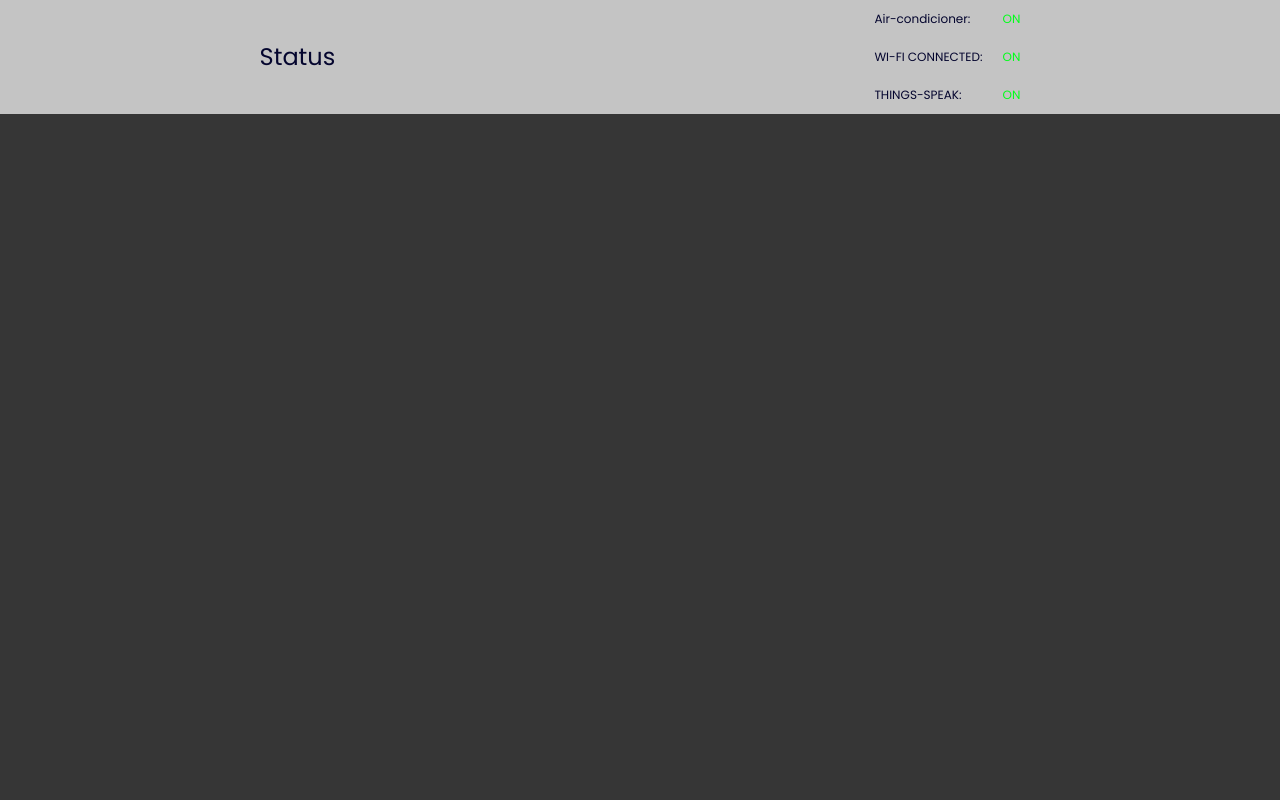
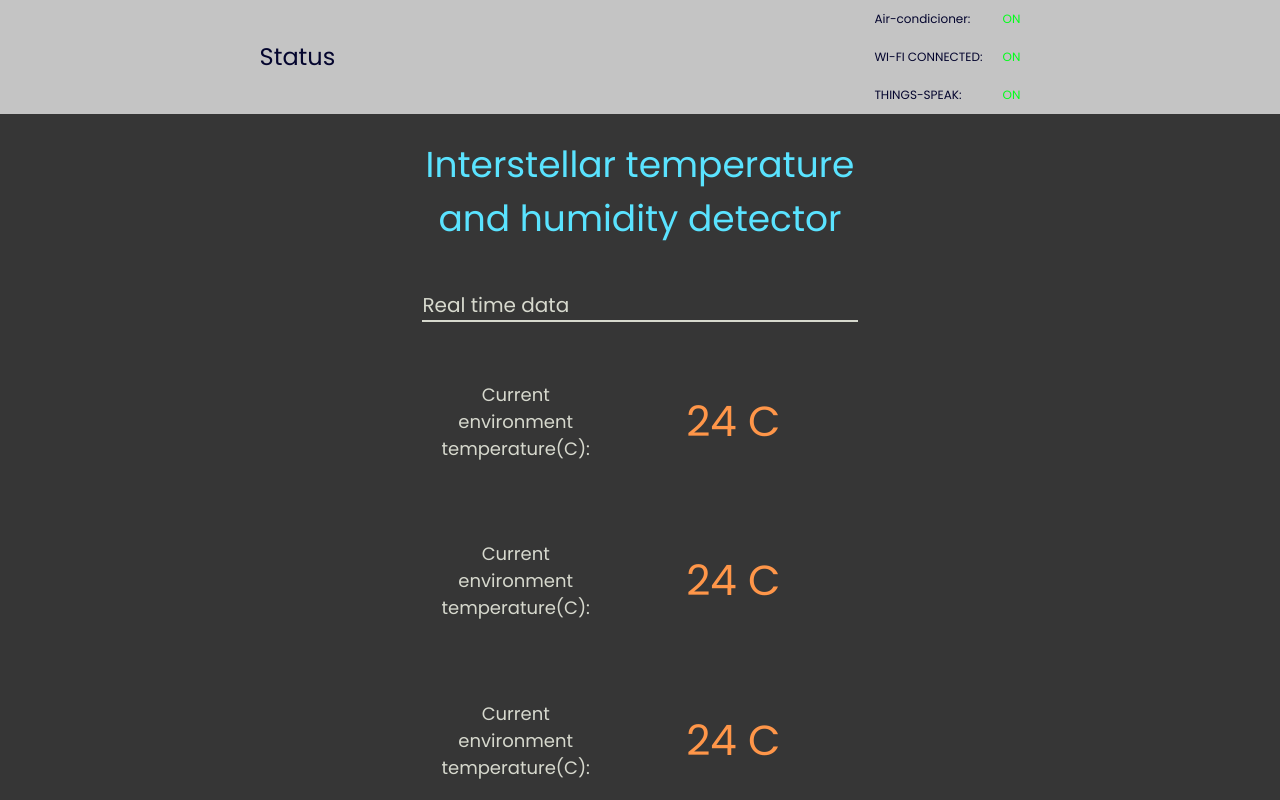
Before and after one commit to Dheyson/interstellar-DHT11-sensor, a React (Create React App) app in the folder frontend/web/: page / in a window 1280 px wide. Shown: the top 800 px of the page. Built offline with nearby package versions, Linux system fonts and the light colour scheme.

Commit message:
feat: Create information containers

```diff
--- a/frontend/web/src/components/Header/styled.js
+++ b/frontend/web/src/components/Header/styled.js
@@ -14,8 +14,6 @@ export const Title = styled.h2`
 	font-size: 24px;
 	line-height: 36px;
 	color: #04052E;
-
-
 
 @media (min-width: 1440px) {
     font-size: 32px;
--- /dev/null
+++ b/frontend/web/src/components/Main/index.js
@@ -0,0 +1,20 @@
+import React from 'react';
+
+import * as S from './styles';
+import RealTime from '../RealTimeData';
+
+const Main = () => {
+	return (
+		<S.MainContainer>
+			<S.Title>
+				Interstellar temperature <br/>and humidity detector
+			</S.Title>
+			<S.WrapperData>
+				<RealTime/>
+				<RealTime/>
+			</S.WrapperData>
+		</S.MainContainer>
+	);
+}
+
+export default Main;
--- /dev/null
+++ b/frontend/web/src/components/Main/styles.js
@@ -0,0 +1,33 @@
+import styled from 'styled-components';
+
+export const MainContainer = styled.main`
+	display: flex;
+	flex-direction: column;
+	justify-content: space-between;
+	align-items: center;
+`;
+
+export const Title = styled.h1`
+	font-family: Poppins;
+	font-style: normal;
+	font-weight: normal;
+	font-size: 36px;
+	line-height: 54px;
+	color: #5AE3FF;
+
+	@media (min-width: 1440px) {
+    font-size: 58px;
+		line-height: 87px;
+  }
+`;
+
+export const WrapperData = styled.div`
+	display: flex;
+	flex-direction: column;
+	justify-content: space-between;
+	align-items: center;
+
+	@media (min-width: 1440px) {
+    flex-direction: row;
+	}
+`
--- /dev/null
+++ b/frontend/web/src/components/RealTimeData/SmallData/index.js
@@ -0,0 +1,18 @@
+import React from 'react';
+
+import * as S from './styles';
+
+const index = () => {
+	return (
+			<S.DataInfo>
+				<S.DataTitle>
+					Current environment temperature(C):
+				</S.DataTitle>
+				<S.Data>
+					24 C
+				</S.Data>
+			</S.DataInfo>
+	);
+}
+
+export default index;
--- /dev/null
+++ b/frontend/web/src/components/RealTimeData/SmallData/styles.js
@@ -0,0 +1,48 @@
+import styled from 'styled-components';
+
+export const DataInfo = styled.div`
+	display: flex;
+	flex-direction: row;
+	align-items: center;
+	padding: 20px;
+
+	@media (min-width: 1440px) {
+		flex-direction: column;
+		align-items: center;
+		padding: 40px;
+	}
+`;
+
+export const DataTitle = styled.h2`
+	font-family: Poppins;
+	font-style: normal;
+	font-weight: normal;
+	font-size: 18px;
+	line-height: 27px;
+	color: #D7D9CE;
+	flex: 1.5;
+
+	@media (min-width: 1440px) {
+		font-size: 18px;
+		line-height: 27px;
+		text-align: start;
+	}
+
+`;
+
+export const Data = styled.h1`
+		font-family: Poppins;
+		font-style: normal;
+		font-weight: normal;
+		font-size: 42px;
+		line-height: 63px;
+		color: #FF9649;
+		flex: 2;
+
+		@media (min-width: 1440px) {
+		font-size: 42px;
+		text-align: start;
+		width: 100%;
+
+	}
+`;
--- /dev/null
+++ b/frontend/web/src/components/RealTimeData/index.js
@@ -0,0 +1,25 @@
+import React from 'react';
+
+import * as S from './styles';
+
+import SmallData from './SmallData';
+
+const RealTimeData = () => {
+	return (
+		<S.Container>
+			<S.Title>
+				Real time data
+			</S.Title>
+			<S.DataContainer>
+			<SmallData/>
+			<SmallData/>
+			</S.DataContainer>
+			<S.DataContainer>
+				<SmallData />
+				<SmallData />
+			</S.DataContainer>
+		</S.Container>
+	);
+}
+
+export default RealTimeData;
--- /dev/null
+++ b/frontend/web/src/components/RealTimeData/styles.js
@@ -0,0 +1,39 @@
+import styled from 'styled-components';
+
+export const Container = styled.div`
+	display: flex;
+	flex-direction: column;
+	justify-content: space-between;
+
+		@media (min-width: 1440px) {
+    flex-direction: column;
+	}
+`;
+
+export const Title = styled.h1`
+	font-family: Poppins;
+	font-style: normal;
+	font-weight: normal;
+	font-size: 20px;
+	line-height: 30px;
+	color: #D7D9CE;
+	border-bottom: 2px solid #D7D9CE;
+	text-align: start;
+	margin: 20px;
+
+	@media (min-width: 1440px) {
+    font-size: 40px;
+		line-height: 60px;
+	}
+
+`;
+
+export const DataContainer = styled.div`
+	display: flex;
+	flex-direction: column;
+
+	@media (min-width: 1440px) {
+    flex-direction: row;
+	}
+
+`
--- a/frontend/web/src/pages/App.css
+++ b/frontend/web/src/pages/App.css
@@ -1,5 +1,8 @@
 .App {
-  text-align: center;
+	display: flex;
+	flex-direction: column;
+	justify-content: space-between;
+	text-align: center;
 }
 
 .App-logo {
--- a/frontend/web/src/pages/App.js
+++ b/frontend/web/src/pages/App.js
@@ -2,11 +2,13 @@ import React from 'react';
 import './App.css';
 
 import Header from '../components/Header';
+import Main from '../components/Main';
 
 function App() {
   return (
     <div className="App">
       <Header />
+			<Main />
     </div>
   );
 }
```
